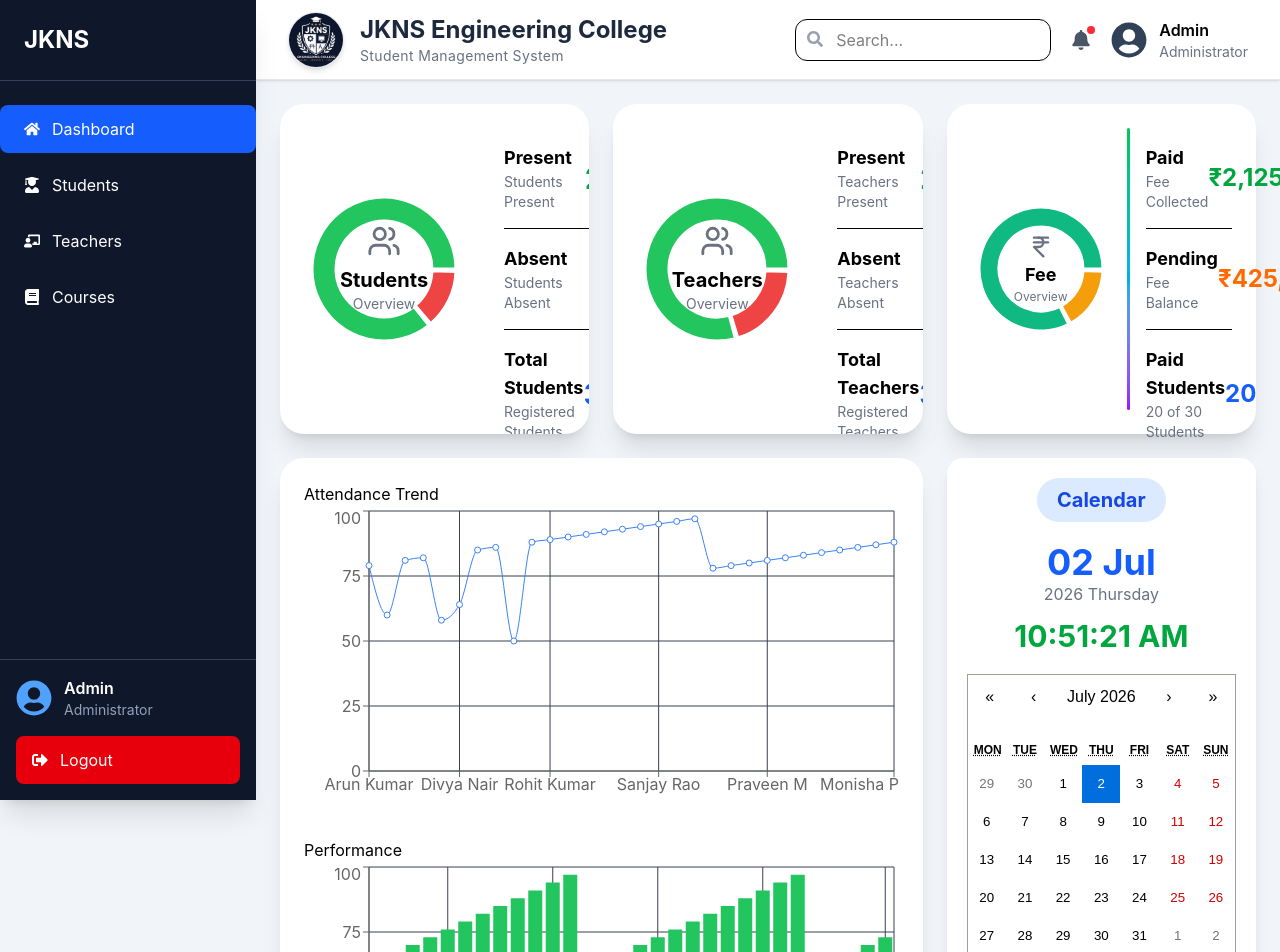
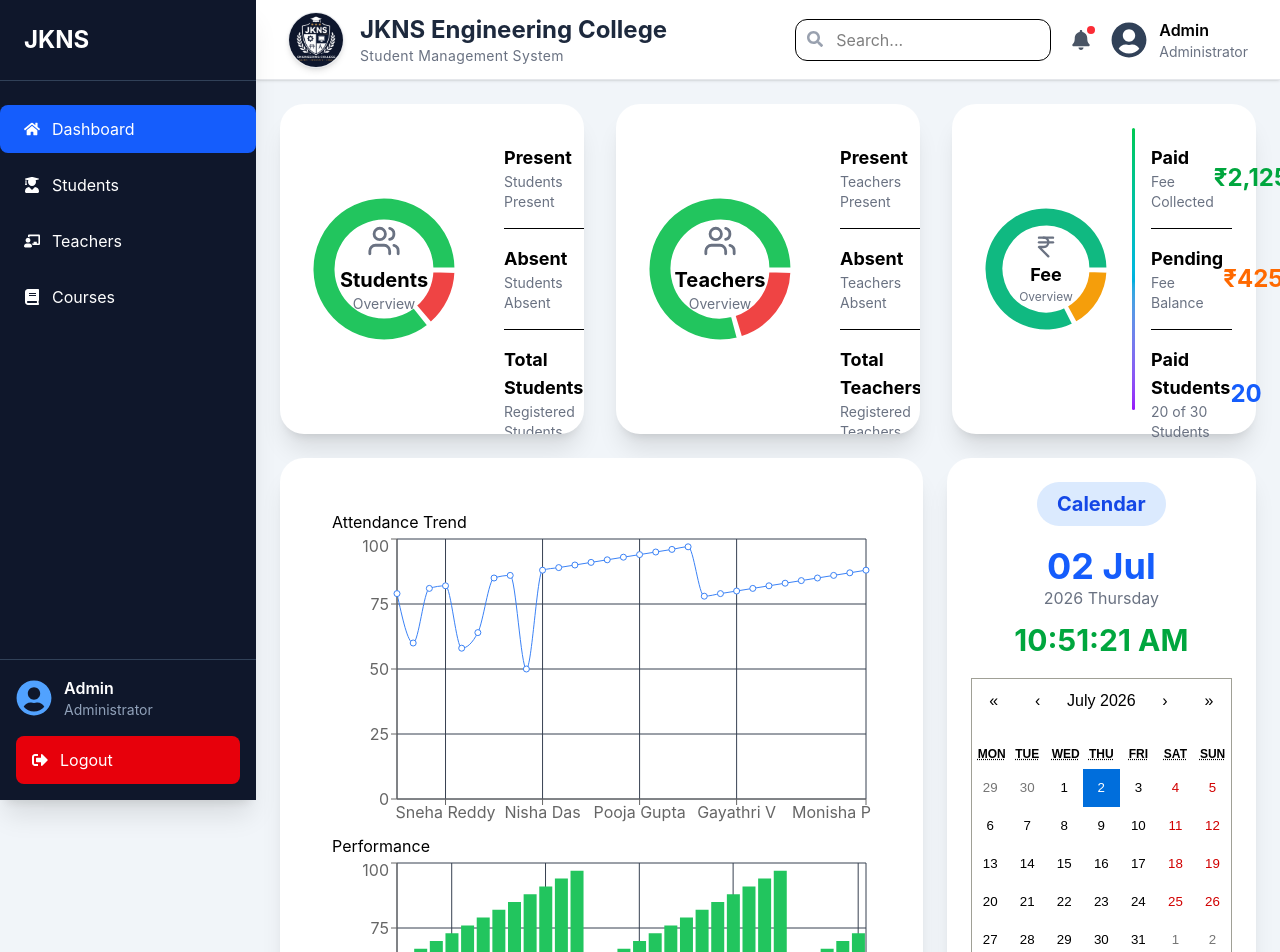
Before and after one commit to joshiyajaya-bit/System-Management, a React (Vite) app: page / in a window 1280 px wide. Shown: the top 952 px of the page. Built offline with nearby package versions, Linux system fonts and the light colour scheme.

Commit message:
change style for charts

```diff
--- a/src/App.jsx
+++ b/src/App.jsx
@@ -51,7 +51,7 @@ export default function App() {
               element={
                 <>
                   {/* Cards */}
-                  <div className="grid grid-cols-1 lg:grid-cols-3 gap-6">
+                  <div className="grid grid-cols-1 md:grid-cols-2 xl:grid-cols-3 gap-8">
 
                     <AttendanceOverview />
 
@@ -64,7 +64,7 @@ export default function App() {
                   {/* Charts + Calendar */}
                   <div className="grid grid-cols-1 lg:grid-cols-3 gap-6 mt-6">
 
-                    <div className="lg:col-span-2 bg-white rounded-3xl shadow-xl p-6">
+                   <div className="lg:col-span-2 bg-white rounded-3xl shadow-xl p-8">
 
                       <Charts
                         attendanceData={attendanceData}
--- a/src/components/calendar.jsx
+++ b/src/components/calendar.jsx
@@ -17,7 +17,7 @@ export default function CalendarCard() {
   }, []);
 
   return (
-    <div className="bg-white rounded-2xl shadow-lg p-5">
+    <div className="bg-white rounded-3xl shadow-xl p-6 h-full">
 
       {/* Heading */}
       <div className="flex justify-center mb-5">
--- a/src/components/chart.jsx
+++ b/src/components/chart.jsx
@@ -36,7 +36,7 @@ export default function Charts({
 ];
 
   return (
-  <div className="space-y-8">
+  <div className="bg-white rounded-2xl p-5">
 
       {/* Line Chart */}
       <div>
```
